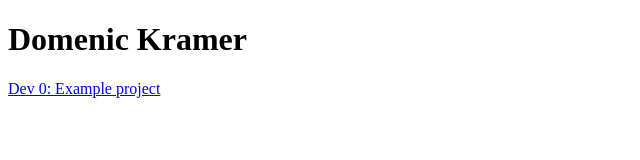
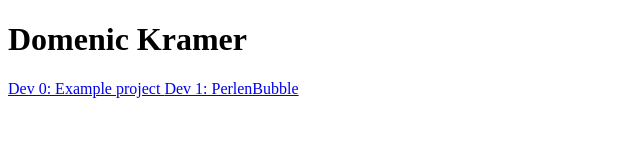
Before and after one commit to Animi24/website, a plain HTML site: page index.html in a window 1280 px wide. Shown: the whole page, without its empty margins (0-640 px from the left). Drawn offline with Linux system fonts and the light colour scheme.

Commit message:
Update index.html

```diff
--- a/index.html
+++ b/index.html
@@ -13,6 +13,7 @@
 
 		<p>
 			<a href="resources/Dev0/game.html" target="_blank">Dev 0: Example project </a>
+			<a href="PerlenBubble/game.html" target="_blank">Dev 1: PerlenBubble </a>
 			<br>
 		</p>
 
```
